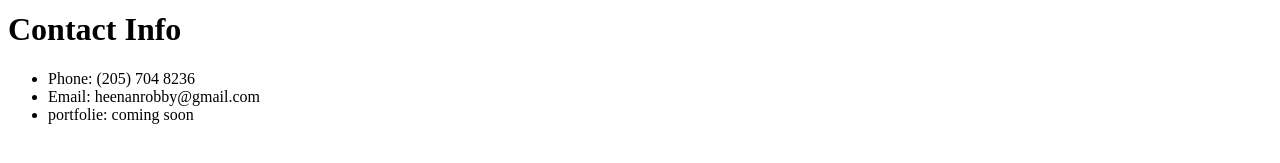
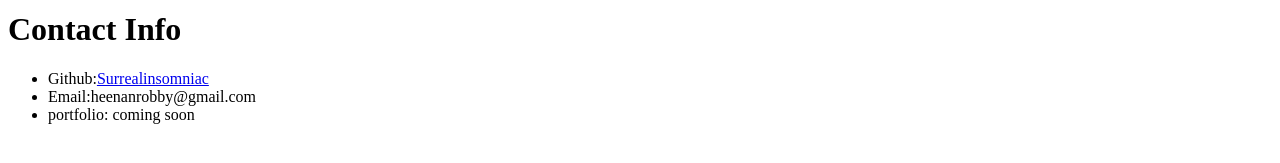
Before and after one commit to Surrealinsomniac/DEMO, a plain HTML site: page student_bio.html in a window 1280 px wide. Shown: the part 207-370 px from the top of the page. Drawn offline with Linux system fonts and the light colour scheme.

Commit message:
updated bio

```diff
--- a/student_bio.html
+++ b/student_bio.html
@@ -20,9 +20,9 @@
         <div>
             <h1>Contact Info</h1>
                 <ul>
-                    <li>Phone: (205) 704 8236</li>
-                    <li><a mailto:"heenanrobby@gmail.com">Email: heenanrobby@gmail.com</a></li>
-                    <li>portfolie: coming soon</li>
+                    <li>Github:<a href="https://github.com/Surrealinsomniac">Surrealinsomniac</a></li>
+                    <li>Email:<a mailto:"heenanrobby@gmail.com">heenanrobby@gmail.com</a></li>
+                    <li>portfolio: coming soon</li>
                 </ul>
         </div>
     </body>
```
